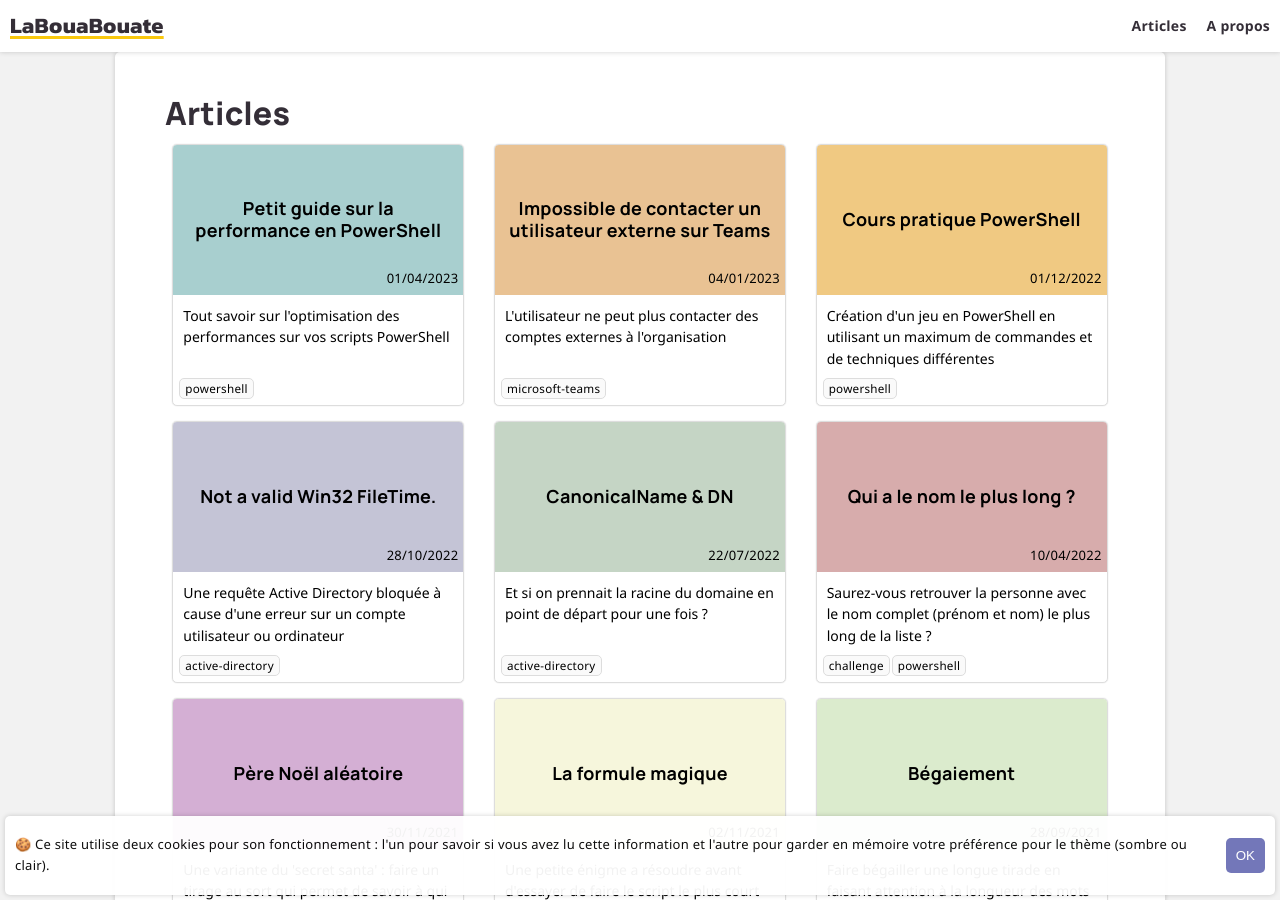
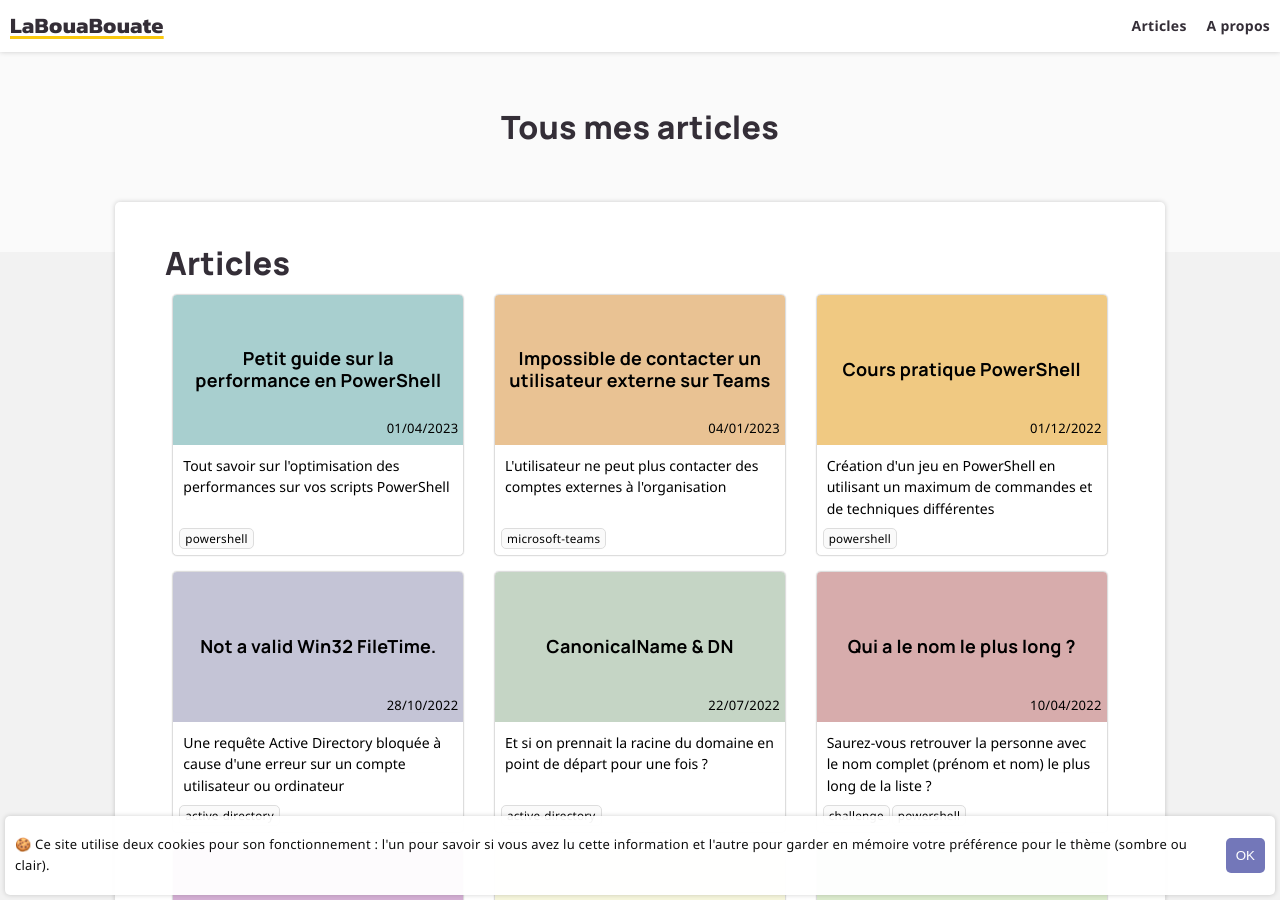
Before and after one commit to leobouard/leobouard.github.io, a Jekyll site: the page built from blog.md, in a window 1280 px wide and 900 px high. Built offline with Jekyll 4.4.1, drawn with Linux system fonts in a browser that asks for light colours; some web fonts are replaced.

Commit message:
Ajout d'une bannière pour les pages standard

```diff
--- a/_layouts/standard.html
+++ b/_layouts/standard.html
@@ -2,6 +2,9 @@
 layout: default
 ---
 
+<div class="postBanner" style="background: #fafafa;">
+  <h1>{{ page.title }}</h1>
+</div>
 <section>
   {{ content }}
 </section>
--- a/blog.md
+++ b/blog.md
@@ -1,7 +1,7 @@
 ---
 permalink: /blog
 layout: standard
-title: "Articles"
+title: "Tous mes articles"
 description: "Tous les articles, cours et défis sur PowerShell et d'autres technologies Microsoft"
 ---
 
```
